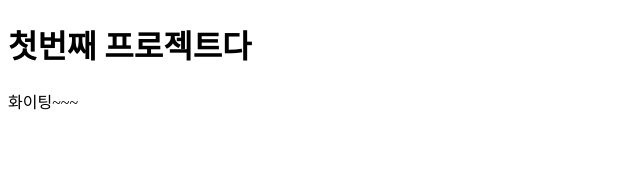
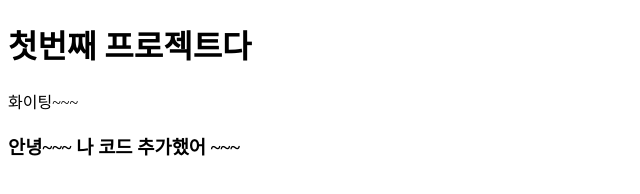
Before and after one commit to Wooyunheee/first-yunhee-project, a plain HTML site: page index.html in a window 1280 px wide. Shown: the whole page, without its empty margins (0-640 px from the left). Drawn offline with Linux system fonts and the light colour scheme.

Commit message:
second commit

```diff
--- a/index.html
+++ b/index.html
@@ -11,7 +11,8 @@
 
 <body>
     <h1>첫번째 프로젝트다</h1>
-    <p>화이팅~~~</p>
+    <p> 화이팅~~~</p>
+    <h3>안녕~~~ 나 코드 추가했어 ~~~</h3>
 </body>
 
 </html>
```
